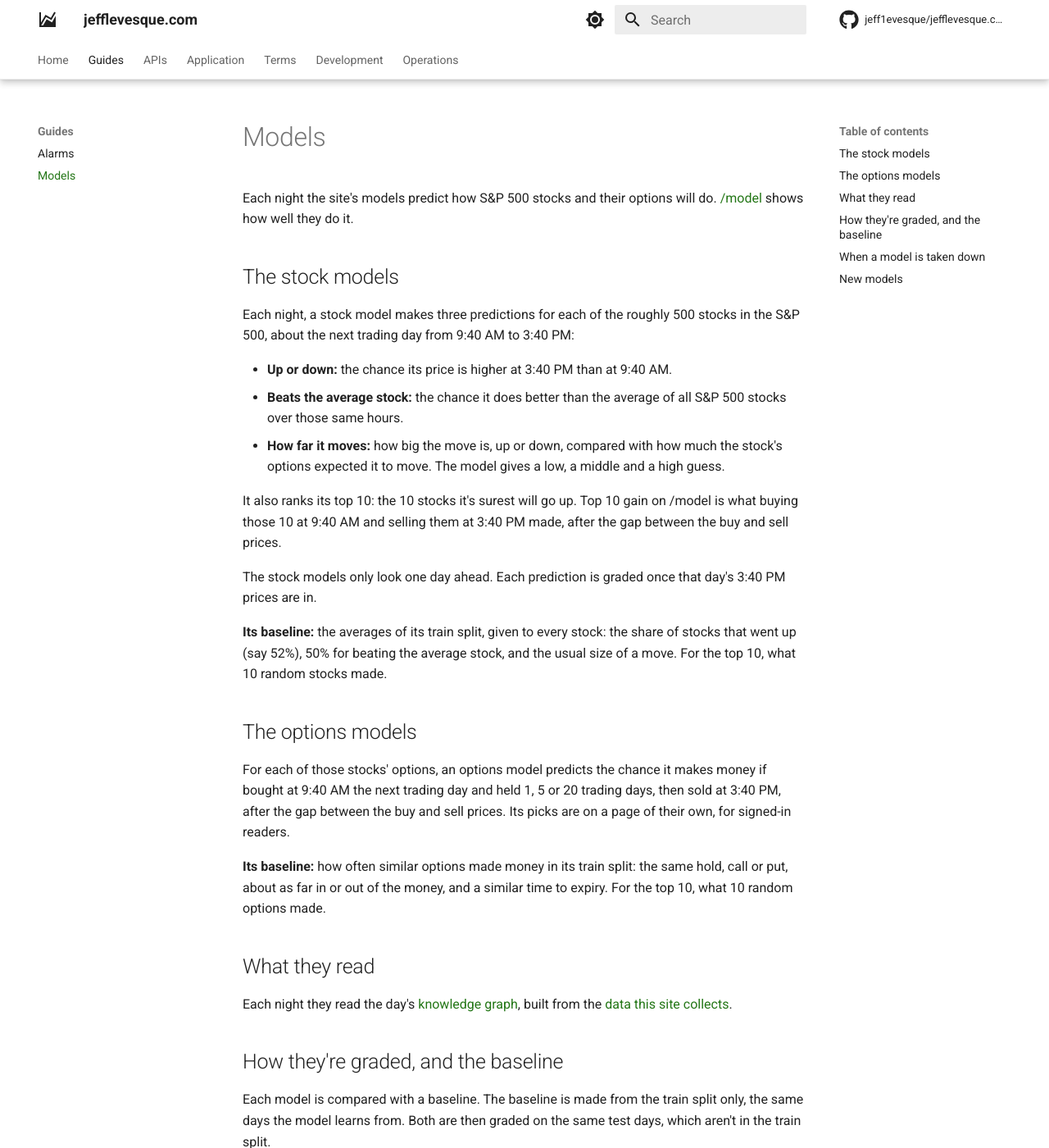
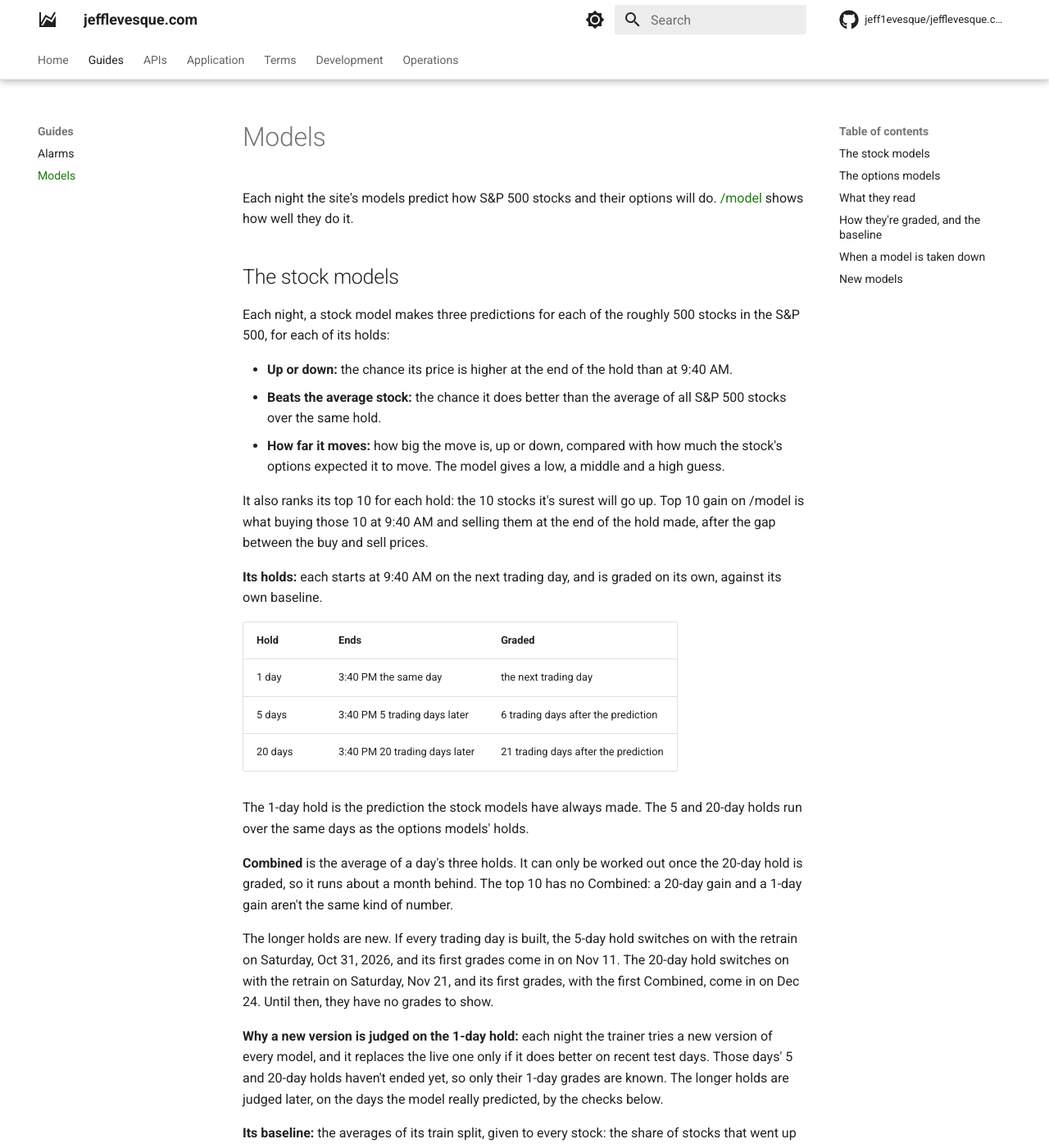
Before and after one commit to jeff1evesque/jefflevesque.com, an MkDocs documentation site: the page built from documentation/guide/models.md, in a window 1280 px wide and 1400 px high. Shown: the whole window at 82% size. Built offline with MkDocs 1.6.1 and Material for MkDocs 9.7.7, drawn with Linux system fonts in a browser that asks for light colours; comment, search, counter and statistics services are not loaded; some of the changed text lies outside the part shown.

Commit message:
#300: model docs, format 5's holds, Combined and down_hold

```diff
--- a/documentation/guide/models.md
+++ b/documentation/guide/models.md
@@ -6,24 +6,48 @@
 ## The stock models
 
 Each night, a stock model makes three predictions for each of the roughly 500 stocks in
-the S&P 500, about the next trading day from 9:40 AM to 3:40 PM:
+the S&P 500, for each of its holds:
 
-- **Up or down:** the chance its price is higher at 3:40 PM than at 9:40 AM.
+- **Up or down:** the chance its price is higher at the end of the hold than at 9:40 AM.
 - **Beats the average stock:** the chance it does better than the average of all S&P 500
-  stocks over those same hours.
+  stocks over the same hold.
 - **How far it moves:** how big the move is, up or down, compared with how much the
   stock's options expected it to move. The model gives a low, a middle and a high guess.
 
-It also ranks its top 10: the 10 stocks it's surest will go up. Top 10 gain on /model is
-what buying those 10 at 9:40 AM and selling them at 3:40 PM made, after the gap between
-the buy and sell prices.
+It also ranks its top 10 for each hold: the 10 stocks it's surest will go up. Top 10 gain
+on /model is what buying those 10 at 9:40 AM and selling them at the end of the hold
+made, after the gap between the buy and sell prices.
 
-The stock models only look one day ahead. Each prediction is graded once that day's
-3:40 PM prices are in.
+**Its holds:** each starts at 9:40 AM on the next trading day, and is graded on its own,
+against its own baseline.
+
+| Hold | Ends | Graded |
+|---|---|---|
+| 1 day | 3:40 PM the same day | the next trading day |
+| 5 days | 3:40 PM 5 trading days later | 6 trading days after the prediction |
+| 20 days | 3:40 PM 20 trading days later | 21 trading days after the prediction |
+
+The 1-day hold is the prediction the stock models have always made. The 5 and 20-day
+holds run over the same days as the options models' holds.
+
+**Combined** is the average of a day's three holds. It can only be worked out once the
+20-day hold is graded, so it runs about a month behind. The top 10 has no Combined: a
+20-day gain and a 1-day gain aren't the same kind of number.
+
+The longer holds are new. If every trading day is built, the 5-day hold switches on with
+the retrain on Saturday, Oct 31, 2026, and its first grades come in on Nov 11. The 20-day
+hold switches on with the retrain on Saturday, Nov 21, and its first grades, with the
+first Combined, come in on Dec 24. Until then, they have no grades to show.
+
+**Why a new version is judged on the 1-day hold:** each night the trainer tries a new
+version of every model, and it replaces the live one only if it does better on recent
+test days. Those days' 5 and 20-day holds haven't ended yet, so only their 1-day grades
+are known. The longer holds are judged later, on the days the model really predicted, by
+the checks below.
 
 **Its baseline:** the averages of its train split, given to every stock: the share of
 stocks that went up (say 52%), 50% for beating the average stock, and the usual size of a
-move. For the top 10, what 10 random stocks made.
+move. For the top 10, what 10 random stocks made. Each hold has its own.
 
 ## The options models
 
@@ -78,8 +102,8 @@
 - The 5-day average: worse 10 days in a row.
 - The 20-day average: worse 5 days in a row.
 
-These checks run for every model, stock or options. An options model is checked this way
-for each of its holds.
+These checks run for every model, stock or options, on each of its holds. If any hold
+keeps doing worse than its baseline, the live version is taken down.
 
 A live version is also taken down if it went live without beating its baseline, or if its
 track record shows nothing better than the baseline. A model's page says which of these
```
Also changed, not shown: documentation/api/model.md (+59 -11 lines), documentation/api/openapi/model.json, 1 other file.
